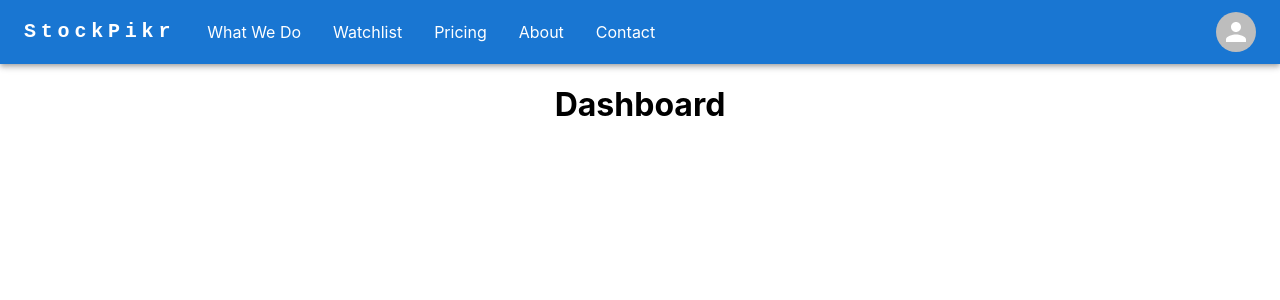
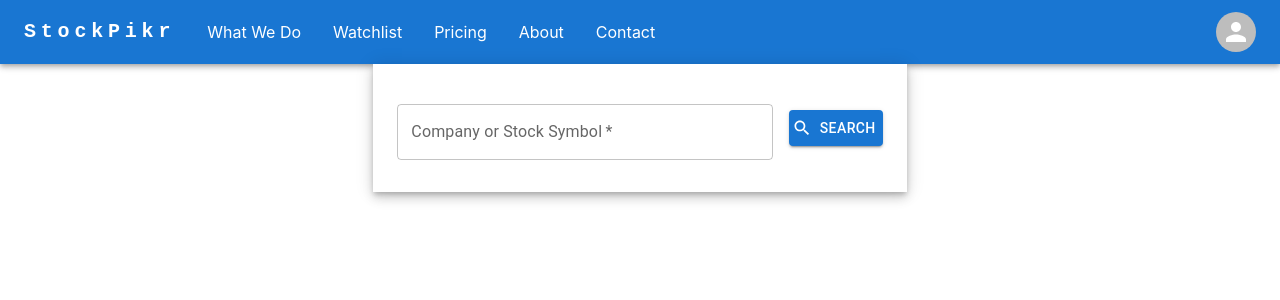
Before and after one commit to szayadi/Stockpikr-React-App, a React (Create React App) app: page /dashboard in a window 1280 px wide. Shown: the top 300 px of the page. Built offline with nearby package versions, Linux system fonts and the light colour scheme.

Commit message:
add search bar

```diff
--- a/src/components/Settings/Dashboard/Dashboard.tsx
+++ b/src/components/Settings/Dashboard/Dashboard.tsx
@@ -1,7 +1,53 @@
-import * as React from 'react';
+import React, { useState } from 'react';
+import SearchIcon from '@mui/icons-material/Search';
+import { useNavigate } from 'react-router-dom'; // Import useNavigate from react-router-dom
+import {
+  Box,
+  Button,
+  Grid,
+  Paper,
+  TextField,
+  Typography,
+} from '@mui/material';
 
-export function Dashboard() {
+export default function Dashboard() {
+  const [searchTerm, setSearchTerm] = useState('');
+  const navigate = useNavigate(); // Use useNavigate for navigation
+
+  const handleSearch = () => {
+    // Assuming you have a route named '/search', you can update it as needed
+    navigate(`/search?query=${searchTerm}`);
+  };
+
   return (
-    <h1>Dashboard</h1>
+    <Grid container justifyContent="center" alignItems="center">
+      <Grid item xs={12} sm={8} md={5} component={Paper} elevation={6} square sx={{ width: "100vh", padding: 3 }}>
+        <Box component="form" sx={{ display: 'flex', alignItems: 'center' }}>
+          <TextField
+            margin="normal"
+            required
+            fullWidth
+            id="search"
+            label="Company or Stock Symbol"
+            name="search"
+            autoComplete="search"
+            sx={{ flexGrow: 1 }}
+            value={searchTerm}
+            onChange={(e) => setSearchTerm(e.target.value)}
+          />
+          <Button
+            variant="contained"
+            color="primary"
+            startIcon={<SearchIcon />}
+            sx={{ ml: 2 }}
+            onClick={handleSearch}
+          >
+            Search
+          </Button>
+        </Box>
+
+        {/* Rest of your dashboard content */}
+      </Grid>
+    </Grid>
   );
 }
--- a/src/routes.tsx
+++ b/src/routes.tsx
@@ -1,5 +1,5 @@
 import { Route, Routes } from 'react-router-dom';
-import { Dashboard } from './components/Settings/Dashboard/Dashboard';
+import Dashboard from './components/Settings/Dashboard/Dashboard';
 import Settings from './components/Settings/Settings';
 import SignIn from './components/SignIn';
 import { Watchlist } from './components/Watchlist';
```
